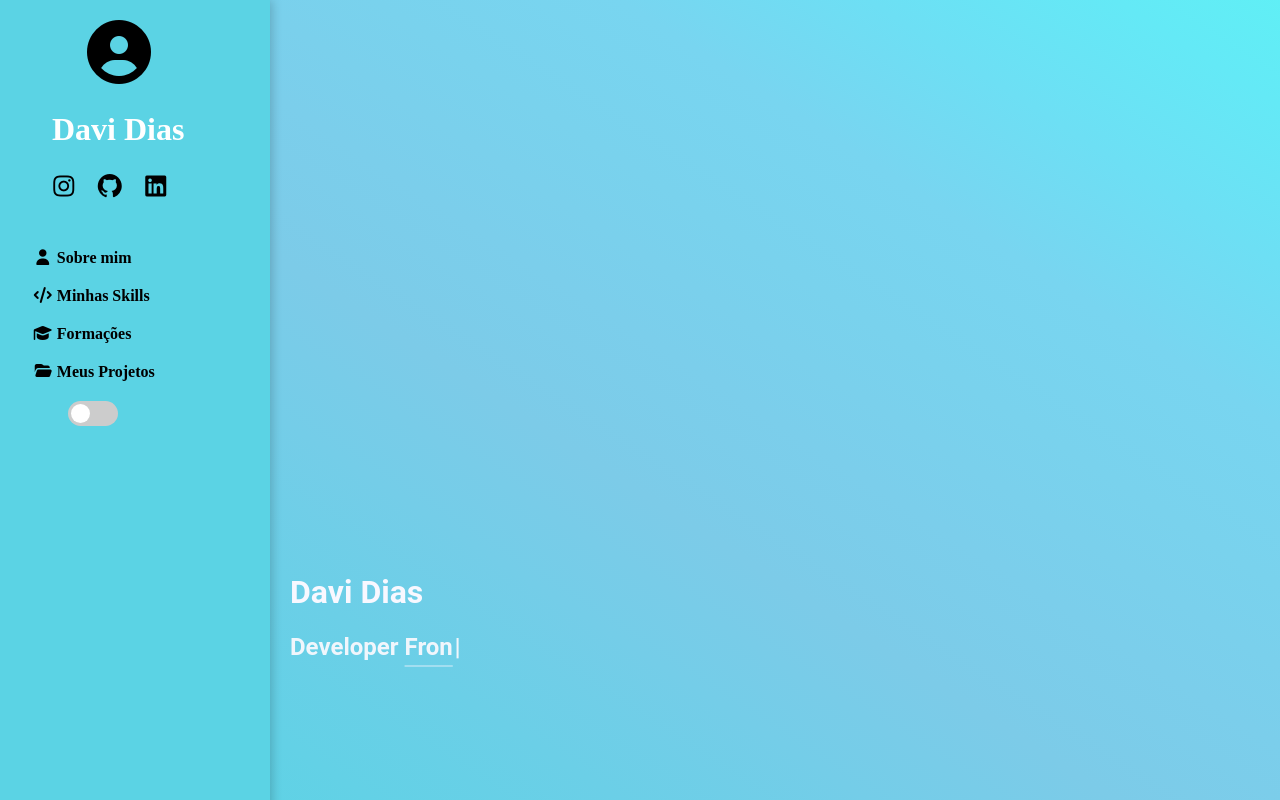
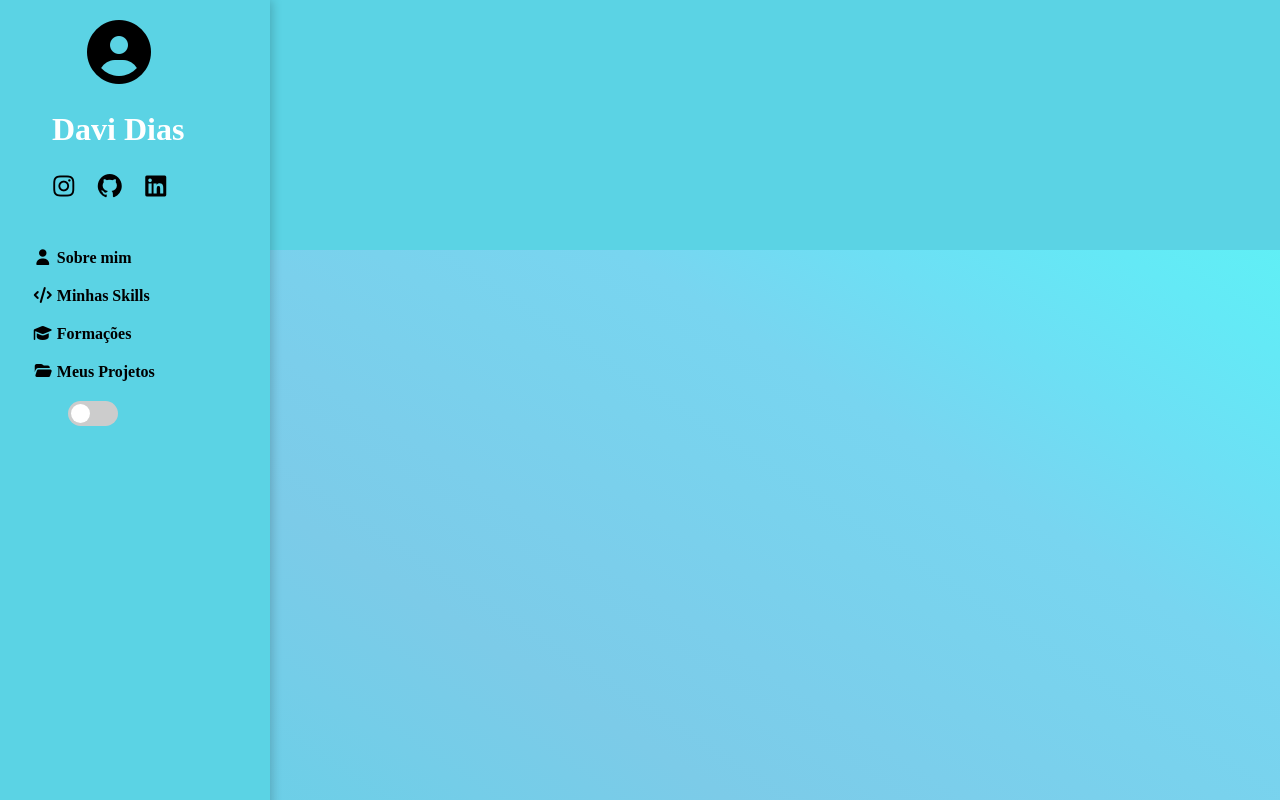
Before and after one commit to DevDaviDias/Clone-tabnews, a Next.js app: page / in a window 1280 px wide. Shown: the top 800 px of the page. Built offline with nearby package versions, Linux system fonts and the light colour scheme.

Commit message:
titulo configurado

```diff
--- a/styles/Header.module.css
+++ b/styles/Header.module.css
@@ -47,6 +47,9 @@
 /* Quando o menu está fixo no desktop */
 @media (min-width: 1024px) {
   .fundo {
-    margin-left: 250px; /* mesma largura do menu lateral */
+    margin-top:250px ;
+    margin-left: 250px;
+    align-items: center;
+    justify-content: center;
   }
 }
```
